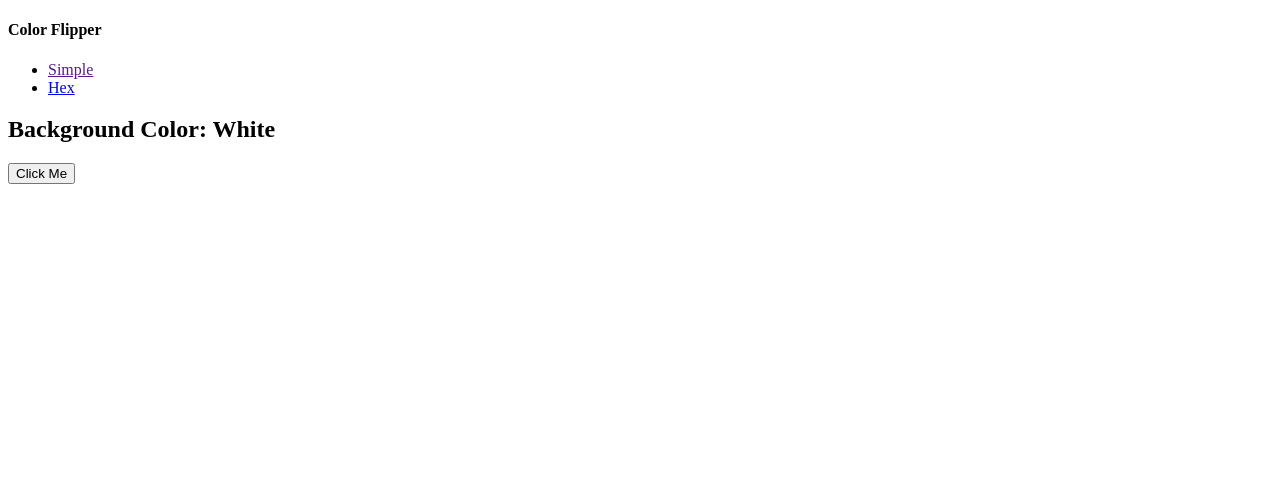
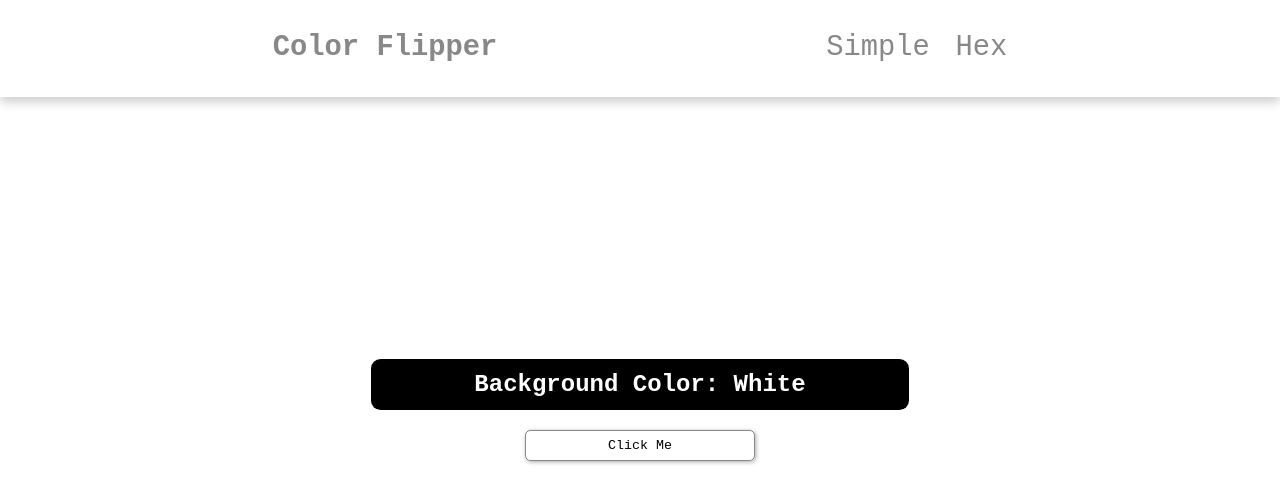
Before and after one commit to DFAdrian/Color-Flipper, a plain HTML site: page index.html in a window 1280 px wide. Drawn offline with Linux system fonts and the light colour scheme; files that its build step writes are made by us from their sources; the site is published under a folder, as on GitHub Pages, so addresses that start at the root find nothing.

Commit message:
Update index.html

```diff
--- a/index.html
+++ b/index.html
@@ -4,15 +4,15 @@
     <meta charset="UTF-8">
     <meta http-equiv="X-UA-Compatible" content="IE=edge">
     <meta name="viewport" content="width=device-width, initial-scale=1.0">
-    <link rel="stylesheet" href="/Vanilla-JavasScript/Background-change/style.css">
+    <link rel="stylesheet" href="style.css">
     <title>Color FLipper</title>
 </head>
 <body>
         <nav class="menu-nav">
             <h4 class="menu-nav__title">Color Flipper</h4>
             <ul class="menu-nav__ul">
-                <li class="menu-nav__li"><a class="menu-nav__link" id="simple" href="">Simple</a></li>
-                <li class="menu-nav__li"><a class="menu-nav__link" id="hex" href="/Vanilla-JavasScript/Background-change/hex.html">Hex</a></li>
+                <li class="menu-nav__li"><a class="menu-nav__link" id="simple" href="#">Simple</a></li>
+                <li class="menu-nav__li"><a class="menu-nav__link" id="hex" href="hex.html">Hex</a></li>
             </ul>
         </nav>
         <main class="main-container">
@@ -21,6 +21,6 @@
                 <button class="section-container__button" id="normal-btn">Click Me</button>
             </section>
         </main>
-    <script src="/Vanilla-JavasScript/Background-change/script.js"></script>
+    <script src="script.js"></script>
 </body>
 </html>
```
